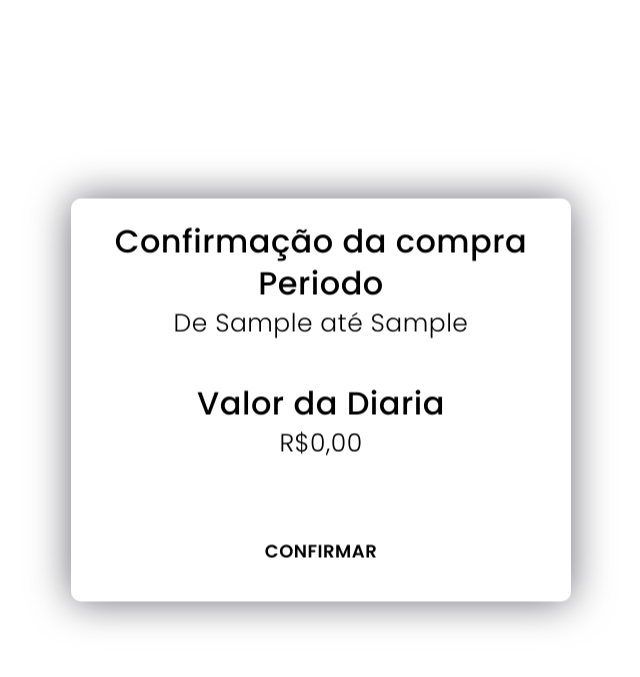
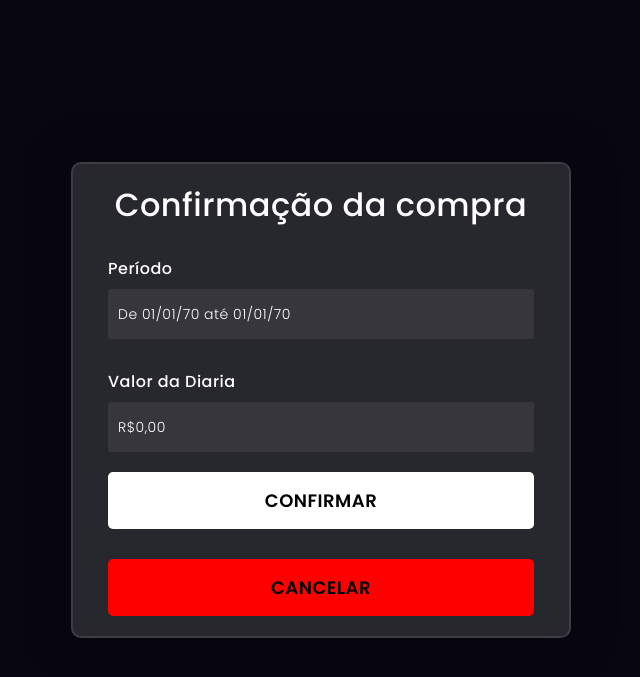
Before and after one commit to Pedro-Benevides/airbnb-clone, a PHP site: template App/Views/pages/purchaseDetails.php in a window 1280 px wide. Shown: the top 677 px of the page, without its empty margins (319-959 px from the left). Run offline with PHP 8.4, Linux system fonts and the light colour scheme; the template is opened without the code that fills it: most values are stand-ins (such as "Sample title", 1, 10 or a date in 2020).

Commit message:
refact(purchaseDetails): altera layout para form com inputs e labels

```diff
--- a/App/Views/pages/purchaseDetails.php
+++ b/App/Views/pages/purchaseDetails.php
@@ -20,26 +20,29 @@
 
 </head>
 
-<body>
+<body class="confirmd">
 
     <div class="confirmd">
 
-        <form action="locate" method="POST">
+        <form action="rentRegister" method="POST">
 
-            <h3 style="color: black;">Confirmação da compra</h3>
+            <h3>Confirmação da compra</h3>
 
+            <label for="period">Período</label>
+            <input type="text" id='period' placeholder="<?php echo "De " . date("d/m/y", strtotime($dataInicio)) . " até " . date("d/m/y", strtotime($dataFim))  ?>" readonly>
 
-            <h3 style="color: black;">Periodo</h3>
-            <h1><?php echo "De " . $dataInicio . " até " . $dataFim  ?></h1>
-
-
-
-            <h3 style="color: black;">Valor da Diaria</h3>
-            <h1><?php echo "R$" . number_format($acomodacao->getDiaria(), 2, ',', ' ');  ?></h1>
-
+            <label for="cost">Valor da Diaria</label>
+            <input type="text" id="cost" placeholder="<?php echo "R$" . number_format($acomodacao->getDiaria(), 2, ',', ' ');  ?>" readonly>
 
             <button type="submit" class="buttonD">Confirmar</button>
 
+            <a href="accommodationList">
+                <button type="button" class="buttonC">Cancelar</button>
+            </a>
+            <input type="hidden" name="valor" value="<?php echo $acomodacao->getDiaria(); ?>">
+            <input type="hidden" name="data_inicio" value="<?php echo $dataInicio; ?>">
+            <input type="hidden" name="data_fim" value="<?php echo $dataFim; ?>">
+            <input type="hidden" name="acomodacao_id" value="<?php echo $acomodacao->getId(); ?>">
         </form>
 
 
--- a/App/Views/styles/form.php
+++ b/App/Views/styles/form.php
@@ -617,7 +617,10 @@
 max-width: 100%;
 }
 
+.confirmd {
+background-color: #080710;
 
+}
 
 .confirmd form{
 width: 500px;
@@ -644,12 +647,13 @@
 font-weight: 500;
 line-height: 42px;
 text-align: center;
-color: black;
+color: #ffffff;
 }
+
 
 .confirmd h1 {
 text-align: center;
-color: black;
+color: #ffffff;
 font-weight: 20;
 margin: 0 0 40px;
 font-size: 25px;
@@ -670,3 +674,44 @@
 transition: all 0.5s ease;
 -webkit-appearance: none;
 }
+
+.buttonC {
+margin-top: 30px;
+width: 100%;
+background-color: red;
+color: white;
+padding: 15px 0;
+font-size: 18px;
+font-weight: 600;
+border-radius: 5px;
+cursor: pointer;
+text-transform: uppercase;
+letter-spacing: .1em;
+transition: all 0.5s ease;
+-webkit-appearance: none;
+}
+
+
+.confirmd label{
+display: block;
+margin-top: 30px;
+font-size: 16px;
+font-weight: 500;
+color: white;
+}
+
+.confirmd input{
+display: block;
+height: 50px;
+width: 100%;
+background-color: rgba(255,255,255,0.07);
+border-radius: 3px;
+padding: 0 10px;
+margin-top: 8px;
+font-size: 14px;
+font-weight: 300;
+}
+
+.confirmd ::placeholder{
+color: white;
+}
```
